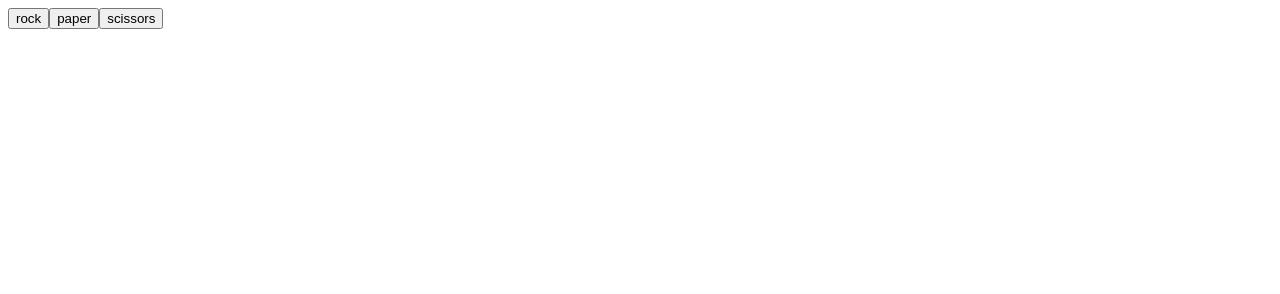
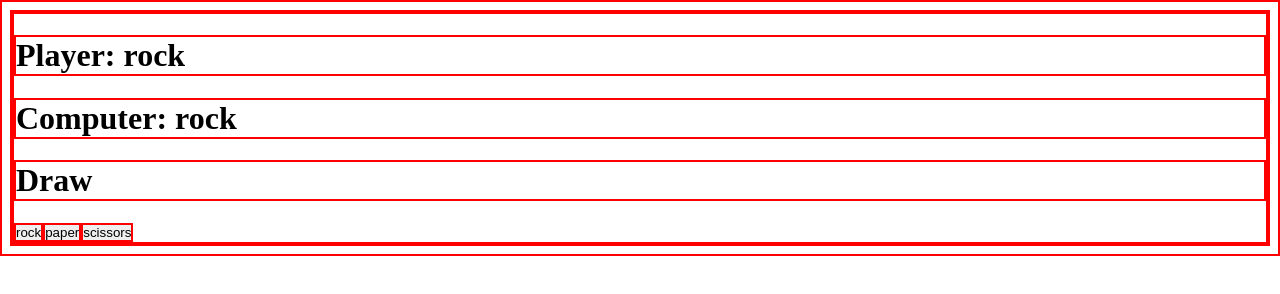
Before and after one commit to ArthurReimus23/rock-paper-scissors, a plain HTML site: page index.html in a window 1280 px wide. Both pictures are taken after a click on the button "rock". Drawn offline with Linux system fonts and the light colour scheme.

Commit message:
Completed javascript

```diff
--- a/index.html
+++ b/index.html
@@ -5,6 +5,7 @@
     <meta http-equiv="X-UA-Compatible" content="IE=edge" />
     <meta name="viewport" content="width=device-width, initial-scale=1.0" />
     <title>Document</title>
+    <link rel="stylesheet" href="/styles.css" />
   </head>
   <body>
     <div id="main"></div>
--- a/script.js
+++ b/script.js
@@ -1,128 +1,57 @@
+const computerChoiceDisplay = document.createElement("h1");
 const playerChoiceDisplay = document.createElement("h1");
-const computerChoiceDisplay = document.createElement("h1");
-const gameGrid = document.getElementById("main");
+const resultDisplay = document.createElement("h1");
+
+const mainGrid = document.getElementById("main");
+mainGrid.appendChild(playerChoiceDisplay);
+mainGrid.appendChild(computerChoiceDisplay);
+mainGrid.appendChild(resultDisplay);
 
 const choices = ["rock", "paper", "scissors"];
 
+let playerChoice;
+let computerChoice;
+
 const buttonClick = (e) => {
-  console.log("clicked");
+  playerChoice = e.target.id;
+  console.log(playerChoice);
+  playerChoiceDisplay.innerHTML = "Player: " + playerChoice;
+  randomComputerChoice();
+  playRound();
 };
 
 for (let i = 0; i < choices.length; i++) {
   const button = document.createElement("button");
   button.id = choices[i];
-  button.innerHTML = choices[i];
+  button.innerHTML = button.id;
   button.addEventListener("click", buttonClick);
-  gameGrid.appendChild(button);
+  mainGrid.appendChild(button);
 }
 
-// function computerPlay() {
-//   const choiceArray = ["rock", "paper", "scissors"];
-//   const randomVal = Math.floor(Math.random() * choiceArray.length);
-//   return choiceArray[randomVal];
-// }
+const randomComputerChoice = () => {
+  const randomChoice = choices[Math.floor(Math.random() * choices.length)];
+  computerChoice = randomChoice;
+  // computerChoiceDisplay.innerHTML = "Computer";
+  computerChoiceDisplay.innerHTML = "Computer: " + computerChoice;
+  console.log(computerChoice);
+};
 
-// function playRound(playerSelection, computerSelection) {
-//   if (playerScore < 5 && computerScore < 5) {
-//     if (playerSelection === computerSelection) {
-//       document.getElementById("round-result").innerHTML = "draw";
-//     } else if (
-//       (playerSelection === "rock" && computerSelection === "scissors") ||
-//       (playerSelection === "scissors" && computerSelection === "paper") ||
-//       (playerSelection === "paper" && computerSelection === "rock")
-//     ) {
-//       playerScore++;
-//       document.getElementById("round-result").innerHTML = "P1 wins the round!";
-//     } else if (
-//       (playerSelection === "rock" && computerSelection === "paper") ||
-//       (playerSelection === "scissors" && computerSelection === "rock") ||
-//       (playerSelection === "paper" && computerSelection === "scissors")
-//     ) {
-//       computerScore++;
-//       document.getElementById("round-result").innerHTML = "AI wins the round!";
-//     }
-//     document.getElementById("player-score").innerHTML =
-//       "Player: " + playerScore;
-//     document.getElementById("computer-score").innerHTML =
-//       "Comp: " + computerScore;
-//   }
-// }
-
-// const playRock = document.getElementById("btnRock");
-// playRock.addEventListener("click", function () {
-//   const playerSelection = "rock";
-//   const computerSelection = computerPlay();
-//   document.getElementById("player-choice").innerHTML = "rock";
-//   document.getElementById("comp-choice").innerHTML = computerSelection;
-//   playRound(playerSelection, computerSelection);
-
-//   if (playerScore == 5 || computerScore == 5) {
-//     if (playerScore > computerScore) {
-//       console.log("Congratulations, you won the game!");
-//     } else if (playerScore < computerScore) {
-//       console.log("You loss. Better luck next time");
-//     } else {
-//       console.log("DRAW. Try playing again.");
-//     }
-//   }
-// });
-
-// const playPaper = document.getElementById("btnPaper");
-// playPaper.addEventListener("click", function () {
-//   const playerSelection = "paper";
-//   const computerSelection = computerPlay();
-//   document.getElementById("player-choice").innerHTML = "paper";
-//   document.getElementById("comp-choice").innerHTML = computerSelection;
-//   playRound(playerSelection, computerSelection);
-
-//   if (playerScore == 5 || computerScore == 5) {
-//     if (playerScore > computerScore) {
-//       console.log("Congratulations, you won the game!");
-//     } else if (playerScore < computerScore) {
-//       console.log("You loss. Better luck next time");
-//     } else {
-//       console.log("DRAW. Try playing again.");
-//     }
-//   }
-// });
-
-// const playScissors = document.getElementById("btnScissors");
-// playScissors.addEventListener("click", function () {
-//   const playerSelection = "scissors";
-//   const computerSelection = computerPlay();
-//   document.getElementById("player-choice").innerHTML = "scissors";
-//   document.getElementById("comp-choice").innerHTML = computerSelection;
-//   playRound(playerSelection, computerSelection);
-
-//   if (playerScore == 5 || computerScore == 5) {
-//     if (playerScore > computerScore) {
-//       console.log("Congratulations, you won the game!");
-//     } else if (playerScore < computerScore) {
-//       console.log("You loss. Better luck next time");
-//     } else {
-//       console.log("DRAW. Try playing again.");
-//     }
-//   }
-// });
-
-// function game() {
-//   for (let i = 0; i < 5; i++) {
-//     const computerSelection = computerPlay();
-//     const playerSelection = "rock";
-//     console.log("Player one: " + playerSelection);
-//     console.log("AI: " + computerSelection);
-//     console.log(playRound(playerSelection, computerSelection));
-//     console.log(
-//       "Score\nPlayer: " + playerScore + " Computer: " + computerScore
-//     );
-//   }
-//   if (playerScore > computerScore) {
-//     console.log("Congratulations, you won the game!");
-//   } else if (playerScore < computerScore) {
-//     console.log("You loss. Better luck next time");
-//   } else {
-//     console.log("DRAW. Try playing again.");
-//   }
-// }
-
-// game(); //play the game 5 times
+const playRound = () => {
+  switch (playerChoice + computerChoice) {
+    case "rockrock":
+    case "paperpaper":
+    case "scissorsscissors":
+      resultDisplay.innerHTML = "Draw";
+      break;
+    case "rockscissors":
+    case "paperrock":
+    case "scissorspaper":
+      resultDisplay.innerHTML = "You win!";
+      break;
+    case "rockpaper":
+    case "paperscissors":
+    case "scissorsrock":
+      resultDisplay.innerHTML = "You lose :(";
+      break;
+  }
+};
--- a/styles.css
+++ b/styles.css
@@ -0,0 +1,13 @@
+*,
+html {
+  padding: 0px;
+  border: 0px;
+  border: 2px solid red;
+}
+
+#game {
+  display: flex;
+}
+
+button {
+}
```
